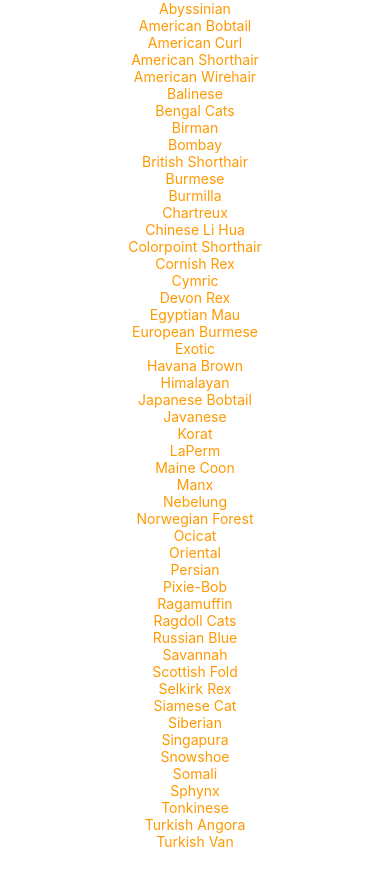
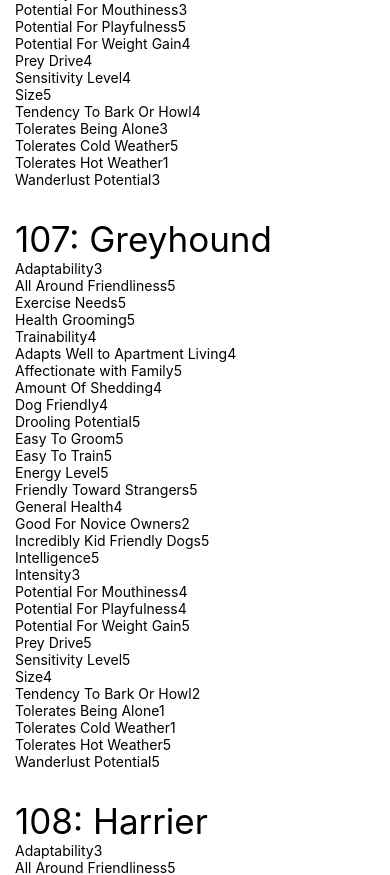
Before and after one commit to aucoeur/fursonalities, a React Native app: screen / in a window 390 px wide. Shown: the top 875 px of the page. Before the commit the page ends 850 px from the top, so only its background shows below. Built offline with nearby package versions, Linux system fonts and the light colour scheme.

Commit message:
show basic stats view

```diff
--- a/App.js
+++ b/App.js
@@ -1,24 +1,30 @@
 import { StatusBar } from 'expo-status-bar';
 import React from 'react';
-import { SafeAreaView, SafeView, ScrollView, StyleSheet, Text, View } from 'react-native';
+import { SafeAreaView, SafeView, FlatList, StyleSheet, Text, View } from 'react-native';
 
 import Item from './Item'
-import { cats } from './breeds'
+import { dogs } from './breeds'
 
 export default function App() {
   return (
-    <SafeAreaView>
-      <ScrollView>
-        <View style={styles.container}>
-          {cats.map(cat => <Item name={cat.breed}/>)}
+    <SafeAreaView style={styles.container}>
+        <View style={styles.listContainer}>
+          <FlatList
+            keyExtractor={item => item.breed}
+            data={dogs}
+            renderItem={({item, index}) => {
+              return <Item data={item} index={index}/>
+            }} />
           <StatusBar style="auto" />
         </View>
-      </ScrollView>
     </SafeAreaView>
   );
 }
 
 const styles = StyleSheet.create({
+  listContainer: {
+    width: '100%',
+  },
   container: {
     flex: 1,
     backgroundColor: '#fff',
--- a/Item.js
+++ b/Item.js
@@ -2,17 +2,33 @@ import React from 'react'
 import { View, Text, StyleSheet } from 'react-native'
 
 export default function Item(props) {
-  const { name } = props
+  const { data, index } = props
+  const { breed } = data
+  const keys = Object.keys(data).filter(key => key !== 'breed')
 
   return (
-    <View>
-      <Text style={style.text}>{name}</Text>
+    <View style={style.container}>
+      <Text style={style.head}>{index}: {breed}</Text>
+      {
+        keys.map(key =>
+            <Text>{key}{data[key]}</Text>
+        )
+      }
     </View>
   )
 }
 
 const style = StyleSheet.create({
-  text: {
-    color: '#f90',
+  head: {
+    fontSize: 35
+  },
+  stats: {
+    fontSize: 20,
+    marginLeft: 30,
+    justifyContent: "space-between"
+  },
+  container: {
+    padding: 10,
+    margin: 5,
   }
 })
```
